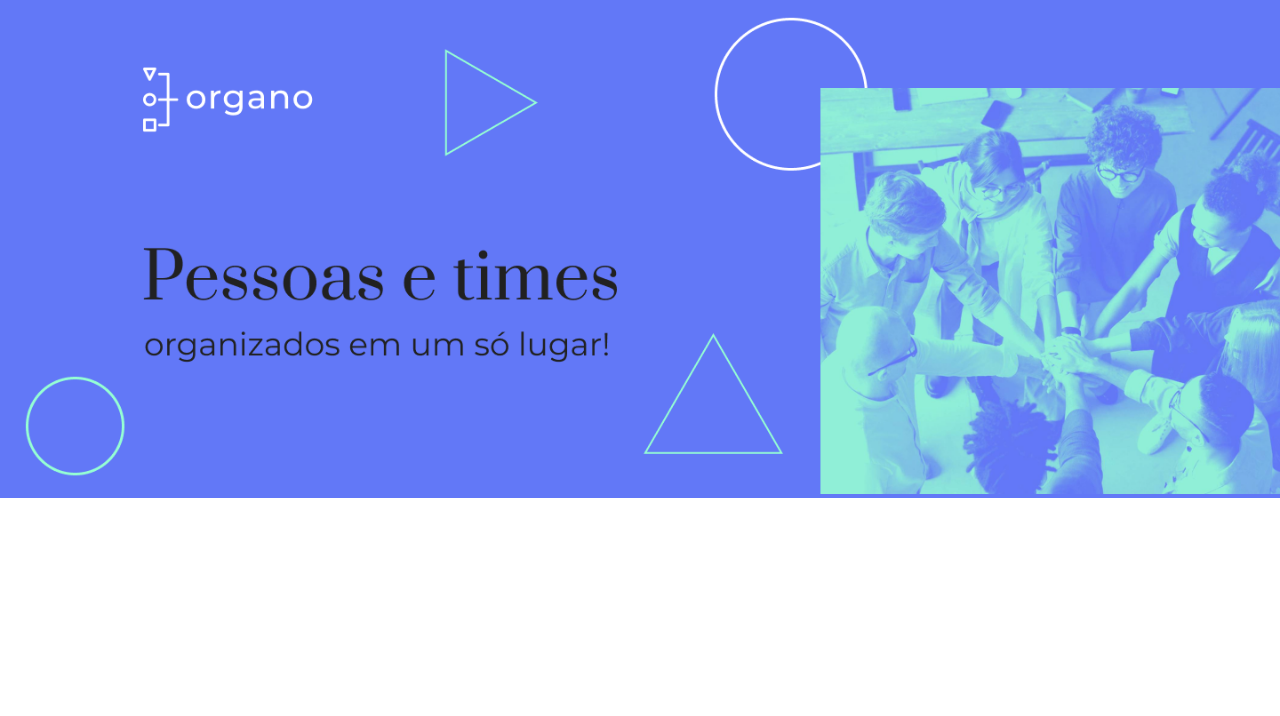
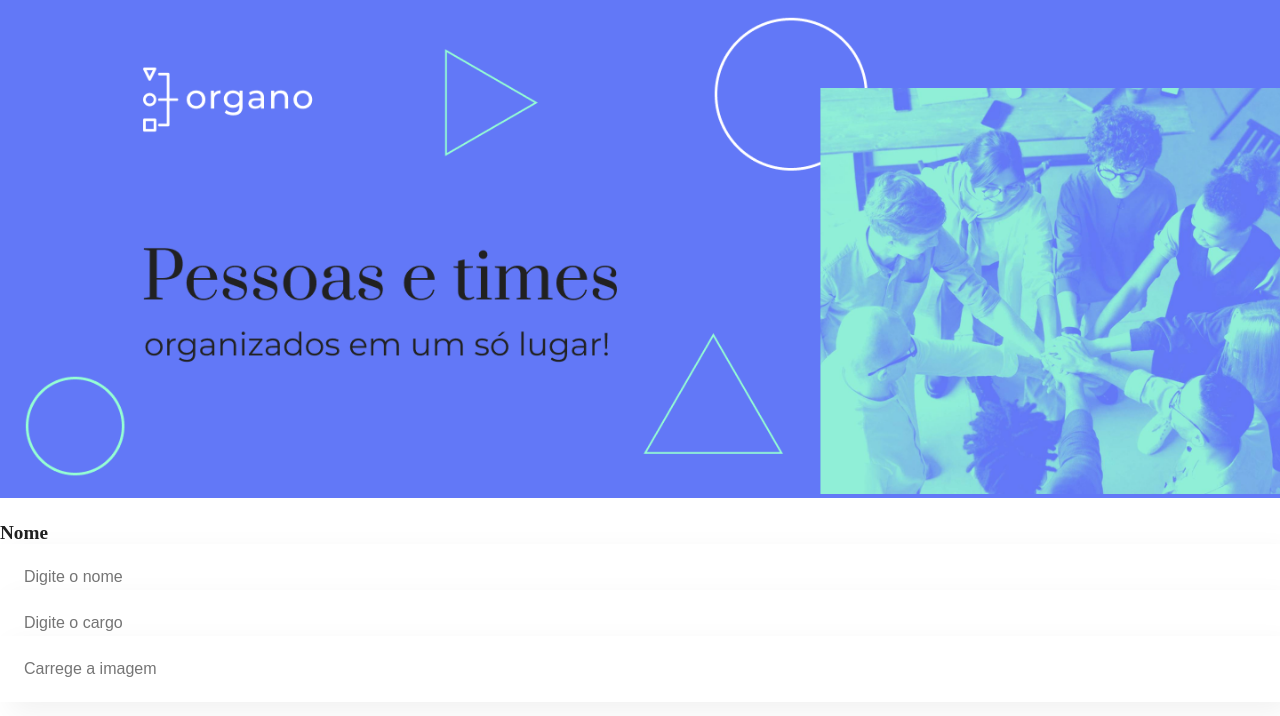
Before and after one commit to danielribas1105/organo, a JavaScript app: page / in a window 1280 px wide. Shown: the top 716 px of the page. Built offline with nearby package versions, Linux system fonts and the light colour scheme; the HTML template or start-up script is replaced by a standard one.

Commit message:
update project organo

```diff
--- a/src/App.js
+++ b/src/App.js
@@ -1,9 +1,13 @@
-import Banner from './componentes/Banner/Banner';
+import Banner from './componentes/Banner';
+import CampoTexto from './componentes/CampoTexto';
 
 function App() {
   return (
     <div className="App">
       <Banner/>
+      <CampoTexto label="Nome" placeholder="Digite o nome"/>
+      <CampoTexto label="Cargo" placeholder="Digite o cargo"/>
+      <CampoTexto label="Imagem" placeholder="Carrege a imagem"/>
     </div>
   );
 }
--- a/src/componentes/Banner/Banner.js
+++ b/src/componentes/Banner/index.js
@@ -1,6 +1,6 @@
 import './Banner.css';
 
-function Banner(){
+const Banner = () => {
     return(
         <header className="banner">
             <img src="/imagens/banner.png" alt="Banner da Empresa Organo"/>
--- /dev/null
+++ b/src/componentes/CampoTexto/CampoTexto.css
@@ -0,0 +1,24 @@
+.campo-texto {
+    margin: 1.5rem 0;
+}
+
+.campo-texto label {
+    font-family: 'Montserrat';
+    font-style: normal;
+    font-weight: 600;
+    font-size: 1.2rem;
+    display: block;
+    align-items: center;
+    color: #212121;
+}
+
+.campo-texto input {
+    position: absolute;
+    width: 100%;
+    background: white;
+    box-shadow: 10px 10px 30px rgba(0, 0, 0, 0.06);
+    border: none;
+    font-size: 1rem;
+    padding: 1.5rem;
+    box-sizing: border-box;
+}
--- /dev/null
+++ b/src/componentes/CampoTexto/index.js
@@ -0,0 +1,13 @@
+import './CampoTexto.css';
+
+const CampoTexto = (props) => {
+    //const placeholdermodificada = `${props.placeholder}...`;
+    return (
+        <div className="campo-texto">
+            <label>{props.label}</label>
+            <input placeholder={props.placeholder}/>
+        </div>
+    );
+}
+
+export default CampoTexto;
```
